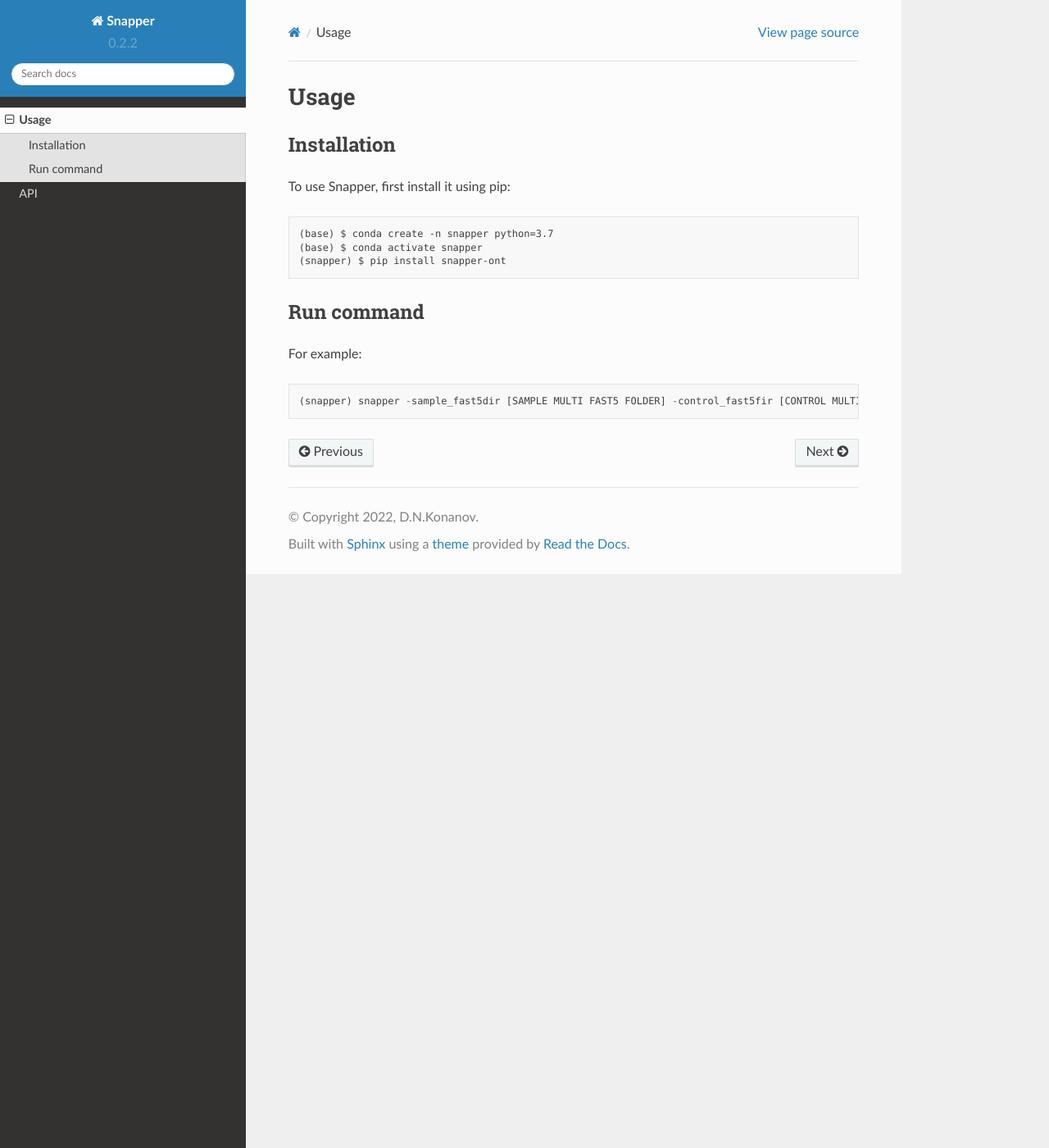
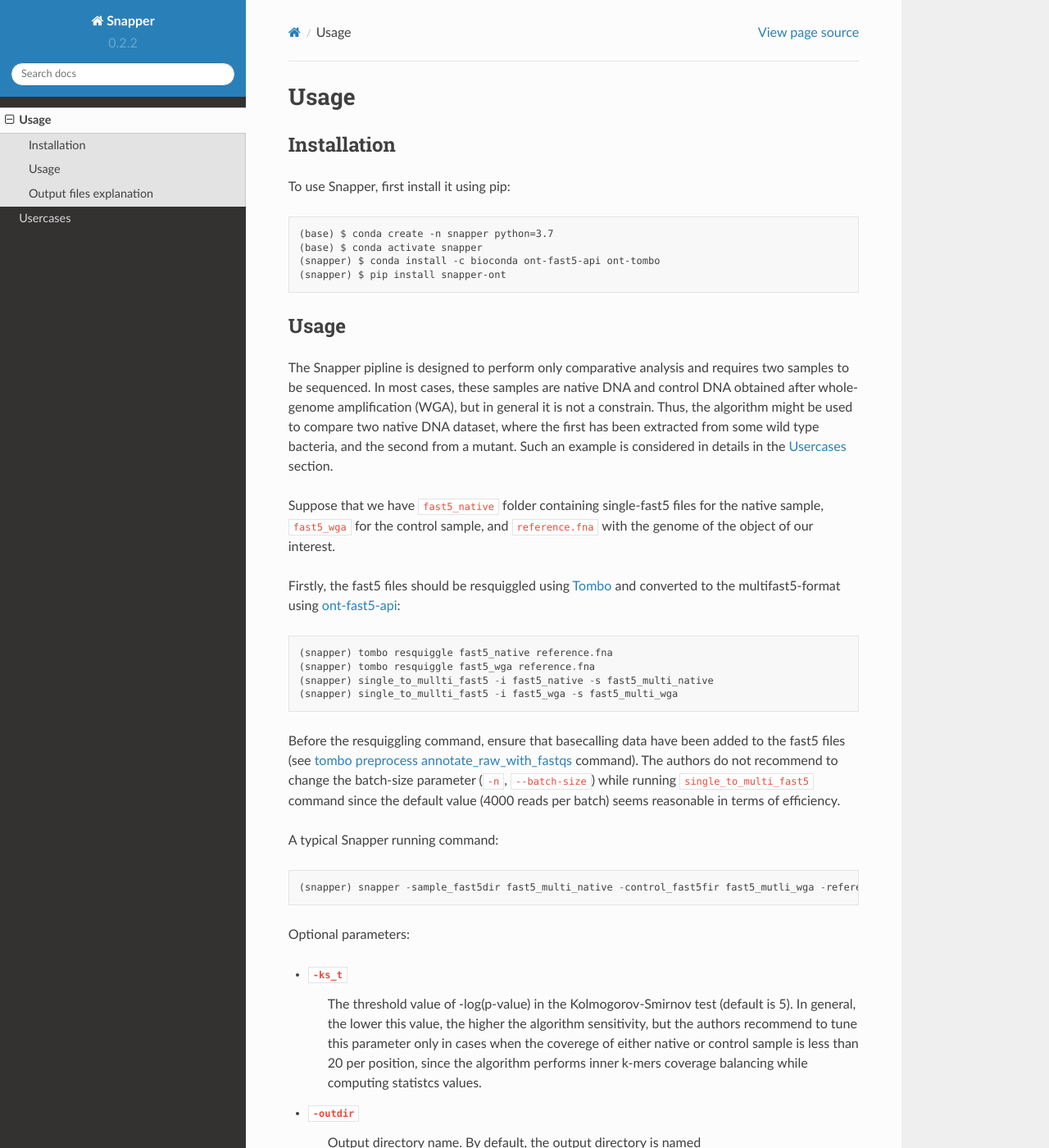
Before and after one commit to DNKonanov/snapper-man-test, a Sphinx documentation site: the page built from docs/source/usage.rst, in a window 1280 px wide and 1400 px high. Shown: the whole window at 82% size. Built offline with Sphinx 7.4.7 and the Read the Docs theme 2.0.0, drawn with Linux system fonts in a browser that asks for light colours; some of the changed text lies outside the part shown.

Commit message:
add usercases

```diff
--- a/docs/source/index.rst
+++ b/docs/source/index.rst
@@ -19,4 +19,4 @@
 .. toctree::
 
    usage
-   api
+   usercases
--- a/docs/source/usage.rst
+++ b/docs/source/usage.rst
@@ -10,12 +10,69 @@
 
    (base) $ conda create -n snapper python=3.7
    (base) $ conda activate snapper
+   (snapper) $ conda install -c bioconda ont-fast5-api ont-tombo
    (snapper) $ pip install snapper-ont
 
-Run command
+Usage
 ----------------
 
+The Snapper pipline is designed to perform only comparative analysis
+and requires two samples to be sequenced. In most cases, these samples are native DNA and control DNA obtained after whole-genome amplification (WGA),
+but in general it is not a constrain. Thus, the algorithm might be used to compare two native DNA dataset, where the first has been extracted from some wild type bacteria,
+and the second from a mutant. Such an example is considered in details in the :doc:`usercases` section.
 
-For example::
 
-   (snapper) snapper -sample_fast5dir [SAMPLE MULTI FAST5 FOLDER] -control_fast5fir [CONTROL MULTI FAST5 FOLDER] -reference [REFERENCE FASTA FILE]
+Suppose that we have :code:`fast5_native` folder containing single-fast5 files for the native sample, :code:`fast5_wga` for the control sample,
+and :code:`reference.fna` with the genome of the object of our interest.
+
+Firstly, the fast5 files should be resquiggled using `Tombo <https://nanoporetech.github.io/tombo/index.html>`_ and converted to the multifast5-format using `ont-fast5-api <https://github.com/nanoporetech/ont_fast5_api>`_::
+
+   (snapper) tombo resquiggle fast5_native reference.fna
+   (snapper) tombo resquiggle fast5_wga reference.fna
+   (snapper) single_to_mullti_fast5 -i fast5_native -s fast5_multi_native
+   (snapper) single_to_mullti_fast5 -i fast5_wga -s fast5_multi_wga
+
+
+Before the resquiggling command, ensure that basecalling data have been added to the fast5 files (see `tombo preprocess annotate_raw_with_fastqs <https://nanoporetech.github.io/tombo/resquiggle.html>`_ command).
+The authors do not recommend to change the batch-size parameter (``-n``, ``--batch-size``) while running ``single_to_multi_fast5`` command since the default value (4000 reads per batch) seems reasonable in terms of efficiency.
+
+A typical Snapper running command::
+
+   (snapper) snapper -sample_fast5dir fast5_multi_native -control_fast5fir fast5_mutli_wga -reference reference.fna
+
+Optional parameters:
+
+* :code:`-ks_t`
+   The threshold value of -log(p-value) in the Kolmogorov-Smirnov test (default is 5). In general, the lower this value, the higher the algorithm sensitivity,
+   but the authors recommend to tune this parameter only in cases when the coverege of either native or control sample is less than 20 per position,
+   since the algorithm performs inner k-mers coverage balancing while computing statistcs values.
+* :code:`-outdir`
+   Output directory name. By default, the output directory is named :code:`Results_yyyy_mm_dd_tttttt` according to the run datatime, for example :code:`Results_2022_09_02_180002`.
+* :code:`-n_batches`
+   Number of parsed fast5 batches. The default value equals the number of multifast5 files passed to the algorithm, but not greater than 100.
+* :code:`-threads`
+   Number of threads used (derfault is 8)
+* :code:`-max_motifs`
+   The maximum expected number of motifs that the algorithm will try to extract. The resulting number of motifs might be lower.
+* :code:`-min_conf`
+   The minimal confidence (chi-square statistics) value. Default is 1000.
+* :code:`-target_chr`
+   Target chromosome name. By default, all sequences avilable in the input reference fasta file are processed independentaly.
+
+
+Output files explanation
+------------------------
+
+For each contig and for each strand, the analysis is performed independently, so, in the output folder you can see a few resulting files for each contig+strand variant.
+Let's consider forward strand of ``contig_1`` contig. The following files have been generated for this particular combination:
+
+* ``passed_motifs_forward_contig_1.fasta``
+   This file contains all 11-mers that have a significant signal shift between the native and control samples.
+* ``final_motifs_forward_contig_1.fasta``
+   This file contains a sorted list of all potential methylation motifs extracted by a greedy algorithm implemented in Snapper. For each extracted motif, the confidence value is given in the header.
+   For motifs with confidence level lower than 3000, the author recommend to check their correctness manually (see :doc:`usercases`)
+* ``seq_iter/forward_contig_1/`` folder
+   In this folder the greedy algorithm saves sets of unexplained 11-mer sequences on each greedy interation. Formally, the ``seqs_iter_1.fasta`` is identical to ``passed_motifs_forward_contig_1.,fasta`` since
+   the all passed 11-mers are unexplained on the first iteration.
+* ``plots_forward_contig_1``
+   This folder contains signal distribution plots for each extracted methylation motif.
```
Also changed, not shown: docs/source/api.rst (deleted, +0 -7 lines), docs/source/usercases.rst (added, +27 -0 lines), lumache.py (deleted, +0 -23 lines).
